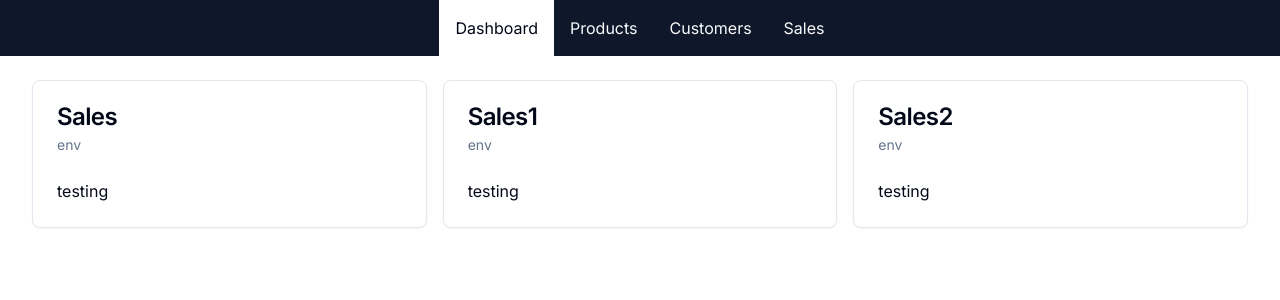
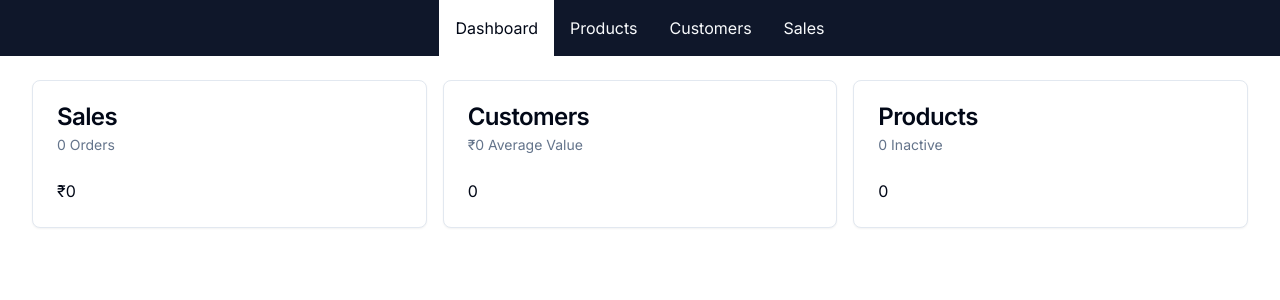
Before and after one commit to nikhilshakohi/shop-it, a Next.js app: page /admin in a window 1280 px wide. Shown: the top 300 px of the page. Built offline with nearby package versions, Linux system fonts and the light colour scheme; no server answers; the database is empty.

Commit message:
feat(dashboard): added admin dashboard basic ui

```diff
--- /dev/null
+++ b/app/admin/loading.tsx
@@ -0,0 +1,9 @@
+import { Loader2 } from "lucide-react";
+
+export default function AdminLoading() {
+  return (
+    <div className="flex justify-center">
+      <Loader2 className="size-24 animate-spin" />{" "}
+    </div>
+  );
+}
--- a/app/admin/page.tsx
+++ b/app/admin/page.tsx
@@ -5,14 +5,72 @@
   CardHeader,
   CardTitle,
 } from "@/components/ui/card";
+import db from "@/dev/dev";
+import { formatCurrency, formatNumber } from "@/lib/formatters";
+
+// Get Sales data from DB
+async function getSalesData() {
+  const data = await db.order.aggregate({
+    _sum: { pricePaid: true },
+    _count: true,
+  });
+
+  return {
+    amount: data._sum.pricePaid || 0,
+    numberOfSales: data._count,
+  };
+}
+
+// Get Users data from DB
+async function getUserData() {
+  const [userCount, orderData] = await Promise.all([
+    db.user.count(),
+    db.order.aggregate({
+      _sum: { pricePaid: true },
+    }),
+  ]);
+  return {
+    userCount,
+    averageValuePerUser:
+      userCount === 0 ? 0 : (orderData._sum.pricePaid || 0) / userCount,
+  };
+}
+
+// Get Products data from DB
+async function getProductData() {
+  const [activeCount, inactiveCount] = await Promise.all([
+    db.product.count({ where: { isAvailable: true } }),
+    db.product.count({ where: { isAvailable: false } }),
+  ]);
+  return { activeCount, inactiveCount };
+}
 
 // Dashboard
-export default function AdminDashboard() {
+export default async function AdminDashboard() {
+  const [salesData, userData, productData] = await Promise.all([
+    getSalesData(),
+    getUserData(),
+    getProductData(),
+  ]);
   return (
     <div className="grid grid-cols-1 md:grid-cols-2 lg:grid-cols-3 gap-4">
-      <DashboardCard title="Sales" subTitle="env" body="testing" />
-      <DashboardCard title="Sales1" subTitle="env" body="testing" />
-      <DashboardCard title="Sales2" subTitle="env" body="testing" />
+      <DashboardCard
+        title="Sales"
+        subTitle={`${formatNumber(salesData.numberOfSales)} Orders`}
+        body={formatCurrency(salesData.amount)}
+      />
+      <DashboardCard
+        title="Customers"
+        subTitle={`${formatCurrency(
+          userData.averageValuePerUser
+        )} Average Value`}
+        body={formatNumber(userData.userCount)}
+      />
+      <DashboardCard
+        title="Products"
+        subTitle={`${formatNumber(productData.inactiveCount)} Inactive`}
+        body={formatNumber(productData.activeCount)}
+      />
     </div>
   );
 }
--- /dev/null
+++ b/dev/dev.ts
@@ -0,0 +1,15 @@
+import { PrismaClient } from "@prisma/client";
+
+const prismaClientSingleton = () => {
+  return new PrismaClient();
+};
+
+declare const globalThis: {
+  prismaGlobal: ReturnType<typeof prismaClientSingleton>;
+} & typeof global;
+
+const db = globalThis.prismaGlobal ?? prismaClientSingleton();
+
+export default db;
+
+if (process.env.NODE_ENV !== "production") globalThis.prismaGlobal = db;
--- /dev/null
+++ b/lib/formatters.ts
@@ -0,0 +1,15 @@
+const CURRENCY_FORMATTER = new Intl.NumberFormat("en-IN", {
+  currency: "INR",
+  style: "currency",
+  minimumFractionDigits: 0,
+});
+
+const NUMBER_FORMATTER = new Intl.NumberFormat("en-IN");
+
+export function formatCurrency(amount: number) {
+  return CURRENCY_FORMATTER.format(amount);
+}
+
+export function formatNumber(number: number) {
+  return NUMBER_FORMATTER.format(number);
+}
```
